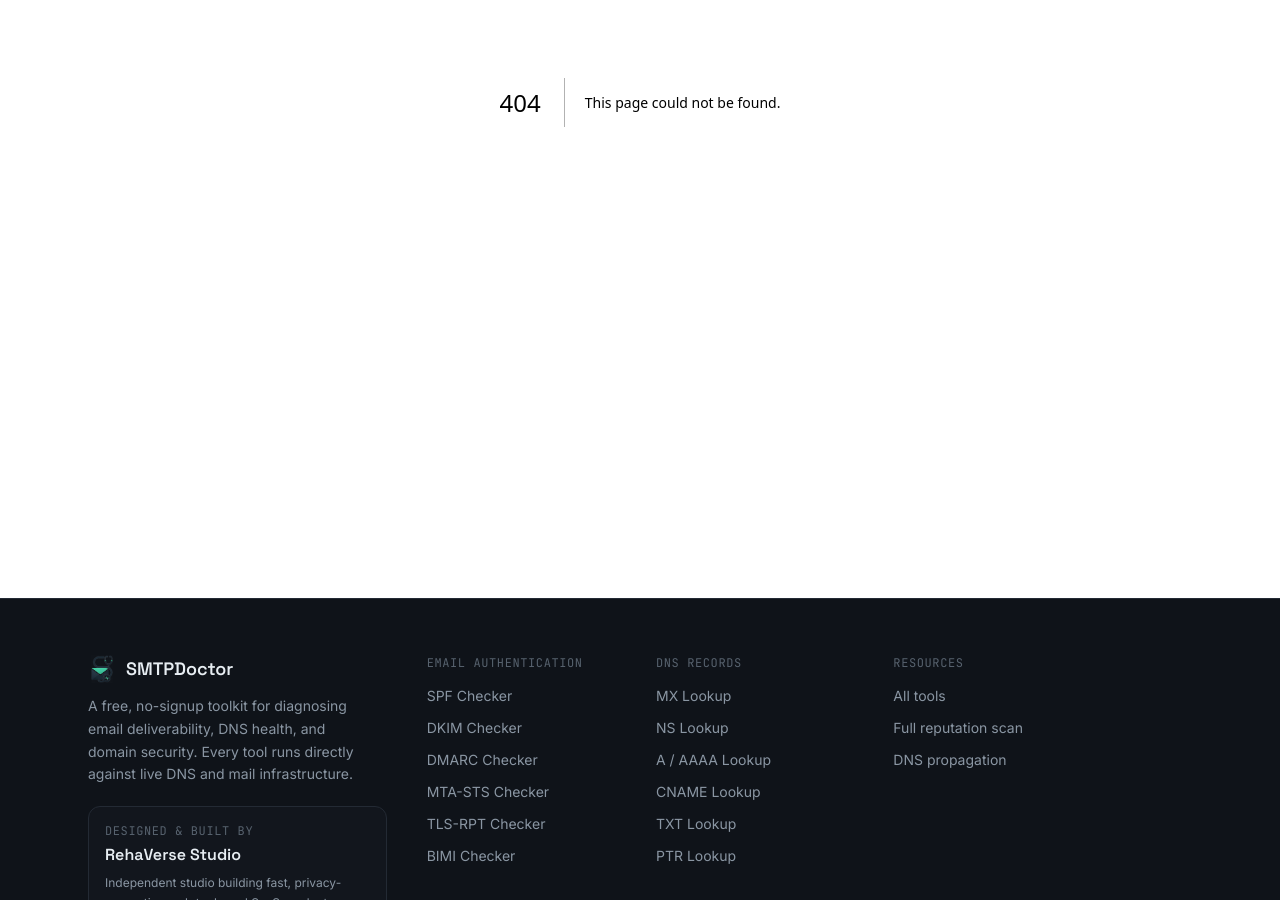
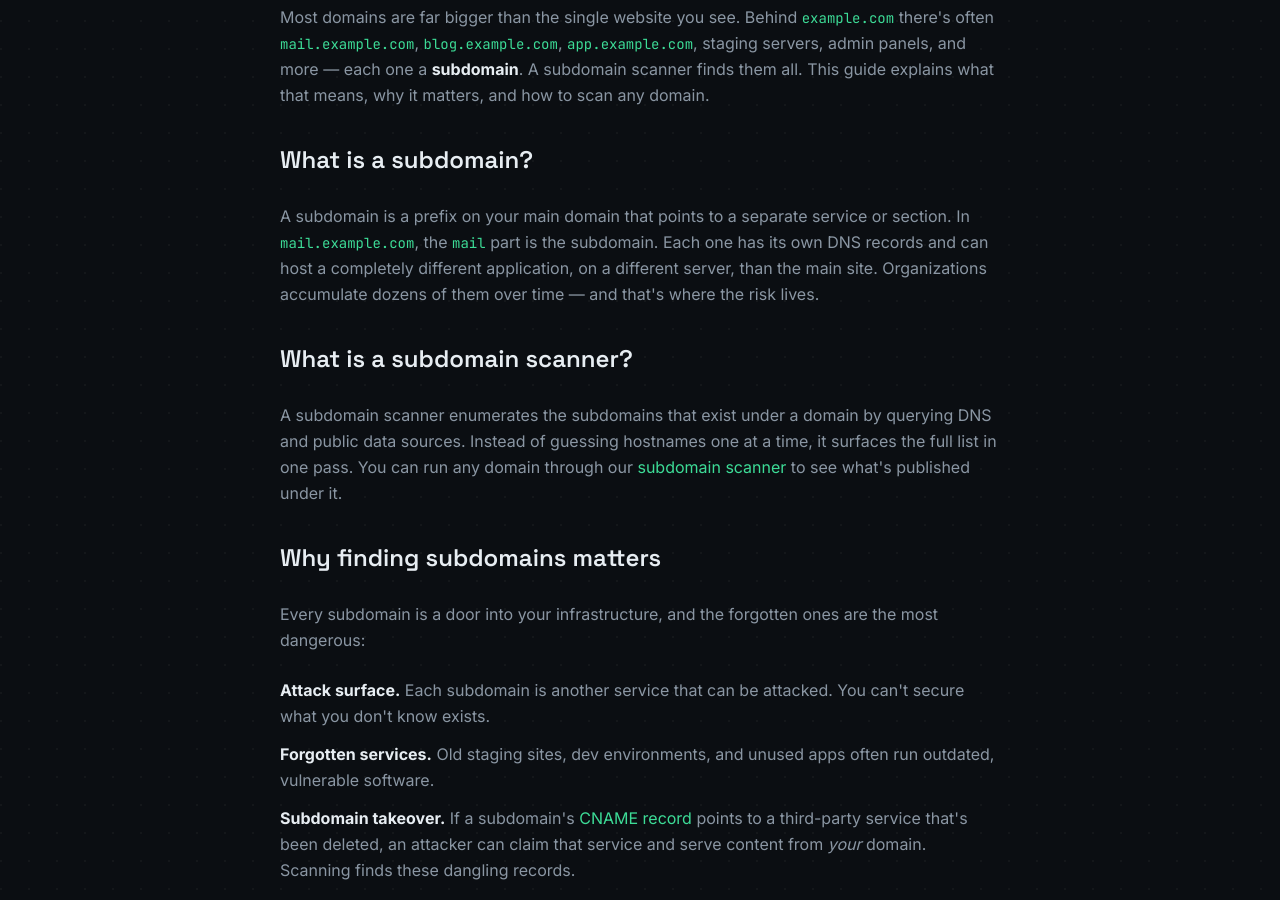
Before and after one commit to rehanraja092000-gif/SMTPDoctor, a Next.js app: page /guides/subdomain-scanning in a window 1280 px wide. Before the commit this address had no page. Shown: the part 400-1300 px from the top of the page. Built offline with nearby package versions, Linux system fonts and the light colour scheme.

Commit message:
Create page.tsx

```diff
--- /dev/null
+++ b/app/guides/subdomain-scanning/page.tsx
@@ -0,0 +1,125 @@
+import { getGuide } from "../../../lib/guides";
+import GuideArticle, { ToolLink, GuideLink, ToolCTA } from "../../components/GuideArticle";
+
+const guide = getGuide("subdomain-scanning")!;
+
+export default function Page() {
+  return (
+    <GuideArticle guide={guide} eyebrow="DNS & SECURITY">
+      <p>
+        Most domains are far bigger than the single website you see. Behind{" "}
+        <code>example.com</code> there&apos;s often <code>mail.example.com</code>,{" "}
+        <code>blog.example.com</code>, <code>app.example.com</code>, staging
+        servers, admin panels, and more — each one a <strong>subdomain</strong>. A
+        subdomain scanner finds them all. This guide explains what that means, why
+        it matters, and how to scan any domain.
+      </p>
+
+      <h2>What is a subdomain?</h2>
+      <p>
+        A subdomain is a prefix on your main domain that points to a separate
+        service or section. In <code>mail.example.com</code>, the{" "}
+        <code>mail</code> part is the subdomain. Each one has its own DNS records
+        and can host a completely different application, on a different server, than
+        the main site. Organizations accumulate dozens of them over time — and
+        that&apos;s where the risk lives.
+      </p>
+
+      <h2>What is a subdomain scanner?</h2>
+      <p>
+        A subdomain scanner enumerates the subdomains that exist under a domain by
+        querying DNS and public data sources. Instead of guessing hostnames one at
+        a time, it surfaces the full list in one pass. You can run any domain
+        through our <ToolLink slug="subdomain-checker">subdomain scanner</ToolLink>{" "}
+        to see what&apos;s published under it.
+      </p>
+
+      <h2>Why finding subdomains matters</h2>
+      <p>
+        Every subdomain is a door into your infrastructure, and the forgotten ones
+        are the most dangerous:
+      </p>
+      <ul>
+        <li>
+          <strong>Attack surface.</strong> Each subdomain is another service that
+          can be attacked. You can&apos;t secure what you don&apos;t know exists.
+        </li>
+        <li>
+          <strong>Forgotten services.</strong> Old staging sites, dev environments,
+          and unused apps often run outdated, vulnerable software.
+        </li>
+        <li>
+          <strong>Subdomain takeover.</strong> If a subdomain&apos;s{" "}
+          <GuideLink slug="cname-records-explained">CNAME record</GuideLink> points
+          to a third-party service that&apos;s been deleted, an attacker can claim
+          that service and serve content from <em>your</em> domain. Scanning finds
+          these dangling records.
+        </li>
+        <li>
+          <strong>Email and security posture.</strong> Mail subdomains and their
+          records affect deliverability and trust across the whole domain.
+        </li>
+      </ul>
+
+      <h2>How to scan a domain&apos;s subdomains</h2>
+      <p>
+        The passive approach — used by our tool — queries DNS and public sources to
+        list known subdomains without probing the target&apos;s servers. To do it:
+      </p>
+      <ol>
+        <li>Enter the root domain (like <code>example.com</code>) into a subdomain scanner.</li>
+        <li>Review the discovered subdomains and note any you don&apos;t recognize.</li>
+        <li>
+          For each unfamiliar one, check where it points and whether it&apos;s still
+          in use — a <ToolLink slug="cname-checker">CNAME lookup</ToolLink> and an{" "}
+          <ToolLink slug="ssl-checker">SSL check</ToolLink> quickly reveal whether a
+          subdomain is live, misconfigured, or dangling.
+        </li>
+        <li>Decommission anything unused, and secure anything that should stay.</li>
+      </ol>
+
+      <ToolCTA
+        slug="subdomain-checker"
+        label="Scan a domain's subdomains now"
+        text="Discover the subdomains published under any domain, free and instantly — no signup required."
+      />
+
+      <h2>A note on responsible use</h2>
+      <p>
+        Discovering subdomains through public DNS is passive and fine — that data is
+        already published. But only actively test or probe systems you own or have
+        explicit permission to assess. Use this for securing your own domains and
+        for authorized security work.
+      </p>
+
+      <h2>Frequently asked questions</h2>
+      <div className="space-y-5">
+        <div>
+          <h3>What is a subdomain scanner?</h3>
+          <p className="mt-1 text-sm">
+            A tool that discovers the subdomains under a domain — like
+            mail.example.com — by querying DNS and public sources. It&apos;s used for
+            security audits, asset inventory, and finding forgotten services.
+          </p>
+        </div>
+        <div>
+          <h3>Why does finding subdomains matter?</h3>
+          <p className="mt-1 text-sm">
+            Every subdomain is a potential entry point. Forgotten ones often run
+            outdated software or are vulnerable to takeover. Mapping them all is a
+            basic step in understanding and securing your attack surface.
+          </p>
+        </div>
+        <div>
+          <h3>What is subdomain takeover?</h3>
+          <p className="mt-1 text-sm">
+            It happens when a subdomain points via CNAME to an external service
+            that&apos;s been deleted, letting an attacker claim it and serve content
+            from your domain. Scanning and checking where subdomains point catches
+            this early.
+          </p>
+        </div>
+      </div>
+    </GuideArticle>
+  );
+}
```
